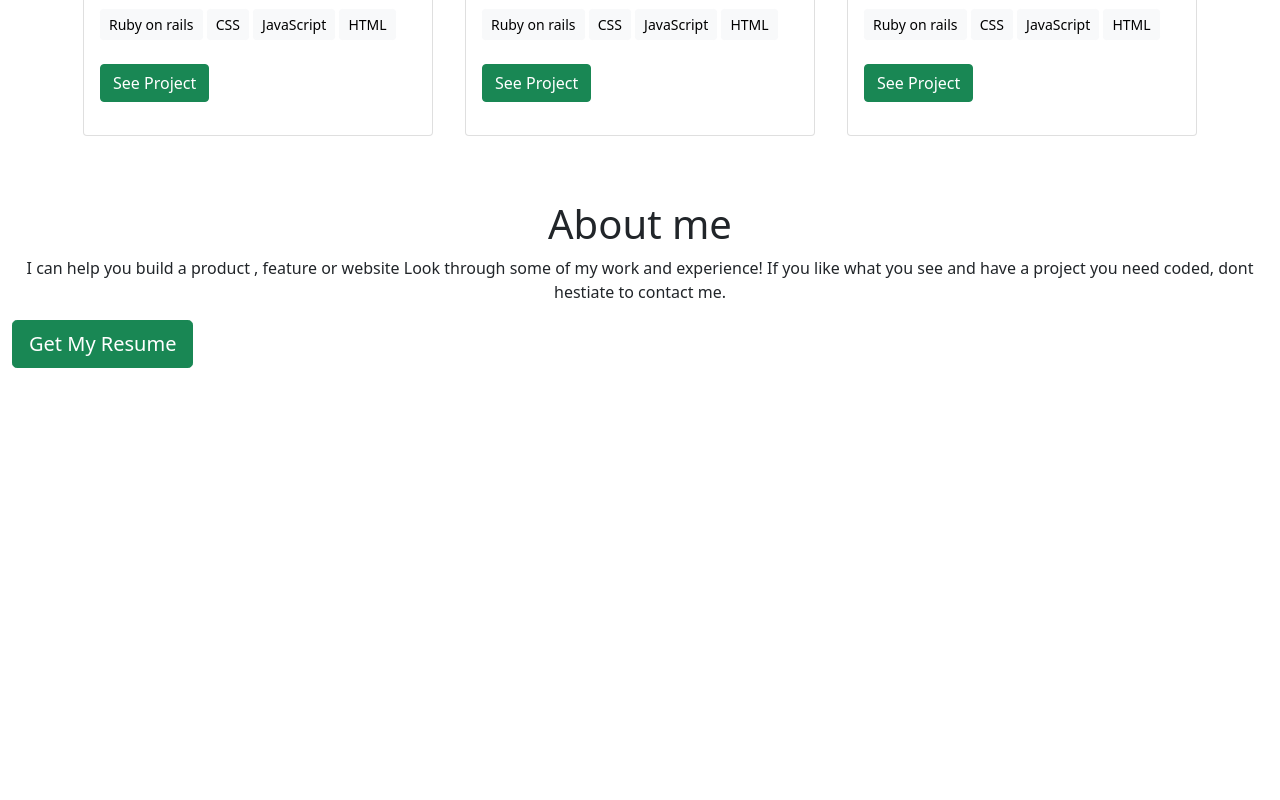
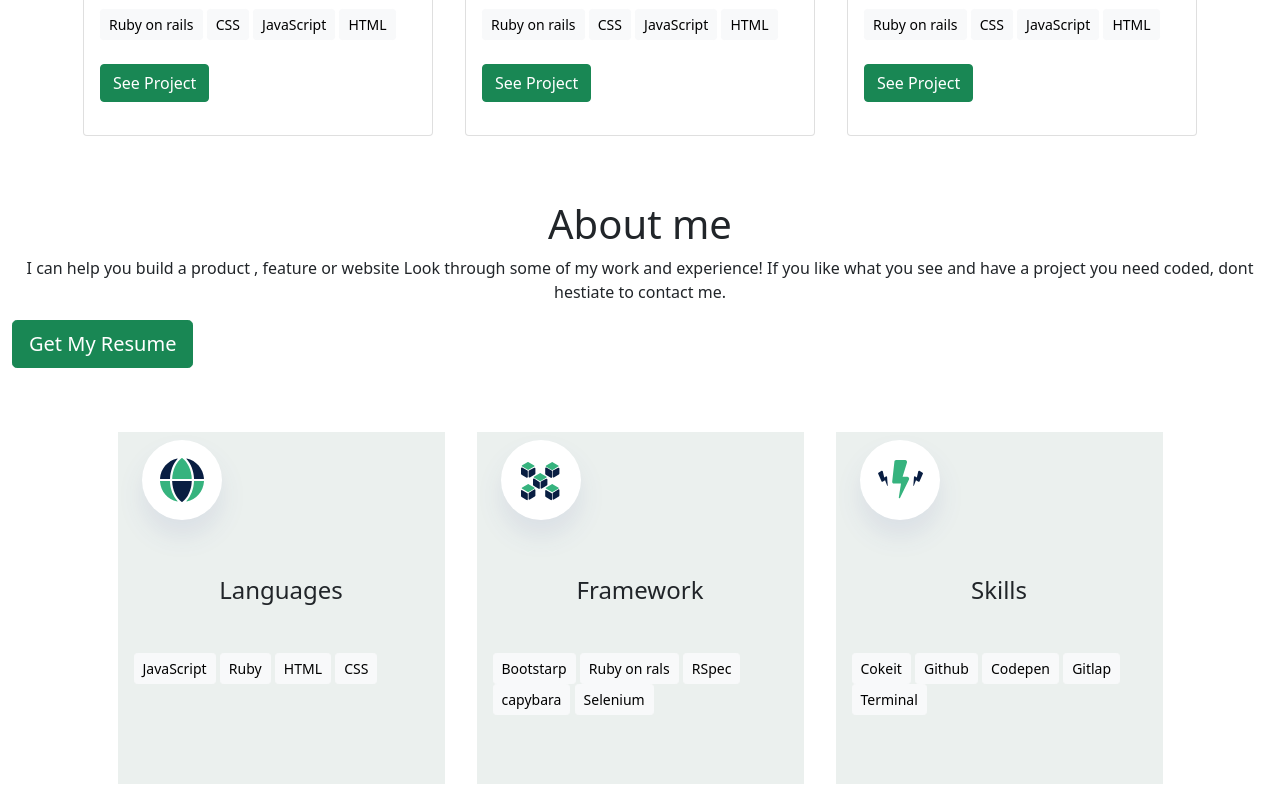
Before and after one commit to SaboorSohaib/Portfolio-Bootstrap, a plain HTML site: page index.html in a window 1280 px wide. Shown: the part 1624-2424 px from the top of the page. Before the commit the page ends 1992 px from the top, so only its background shows below. Drawn offline with nearby package versions, Linux system fonts and the light colour scheme.

Commit message:
Add cards

```diff
--- a/index.html
+++ b/index.html
@@ -149,5 +149,44 @@
         dont hestiate to contact me.</p>
         <button type="button" class="btn btn-success btn-lg">Get My Resume</button>
    </div>
+
+   <div class="Container-fluid">
+    <div class="d-flex justify-content-center mt-5">
+    <div class="card1  m-3">
+      <div class="card-img"><img src="./assest/icon-languages.svg" alt="language icon"></div>
+      <div class="card-body">
+        <h4 class="card-title text-center mb-5">Languages</h4>
+        <button type="button" class="btn btn-light btn-sm">JavaScript</button>
+        <button type="button" class="btn btn-light btn-sm">Ruby</button>
+        <button type="button" class="btn btn-light btn-sm">HTML</button>
+        <button type="button" class="btn btn-light btn-sm">CSS</button>
+      </div>
+    </div>
+
+    <div class="card1  m-3">
+      <div class="card-img"><img src="./assest/icon-frameworks.svg" alt="framework icon"></div>
+      <div class="card-body">
+        <h4 class="card-title text-center mb-5">Framework</h4>
+        <button type="button" class="btn btn-light btn-sm">Bootstarp</button>
+        <button type="button" class="btn btn-light btn-sm">Ruby on rals</button>
+        <button type="button" class="btn btn-light btn-sm">RSpec</button>
+        <button type="button" class="btn btn-light btn-sm">capybara</button>
+        <button type="button" class="btn btn-light btn-sm">Selenium</button>
+      </div>
+    </div>
+
+    <div class="card1  m-3">
+      <div class="card-img"><img src="./assest/icon-skills.svg" alt="skills icon"></div>
+      <div class="card-body">
+        <h4 class="card-title text-center mb-5">Skills</h4>
+        <button type="button" class="btn btn-light btn-sm">Cokeit</button>
+        <button type="button" class="btn btn-light btn-sm">Github</button>
+        <button type="button" class="btn btn-light btn-sm">Codepen</button>
+        <button type="button" class="btn btn-light btn-sm">Gitlap</button>
+        <button type="button" class="btn btn-light btn-sm">Terminal</button>
+      </div>
+    </div>
+  </div>
+ </div>
 </body>
 </html>
--- a/style.css
+++ b/style.css
@@ -13,3 +13,9 @@
     height: 250px;
     background-color: rgb(235, 240, 238);
 }
+
+.card1 {
+    width: 327px;
+    height: 352px;
+    background-color: rgb(235, 240, 238);;
+}
```
